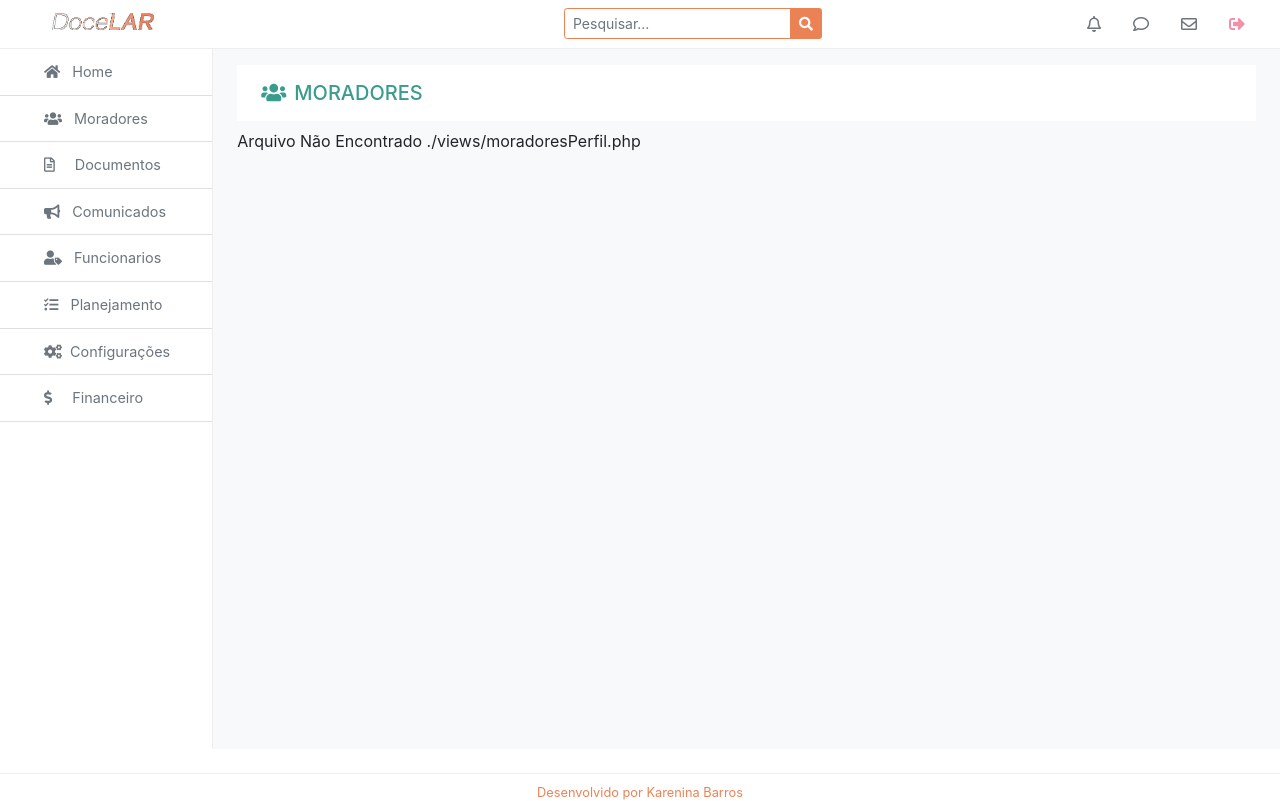
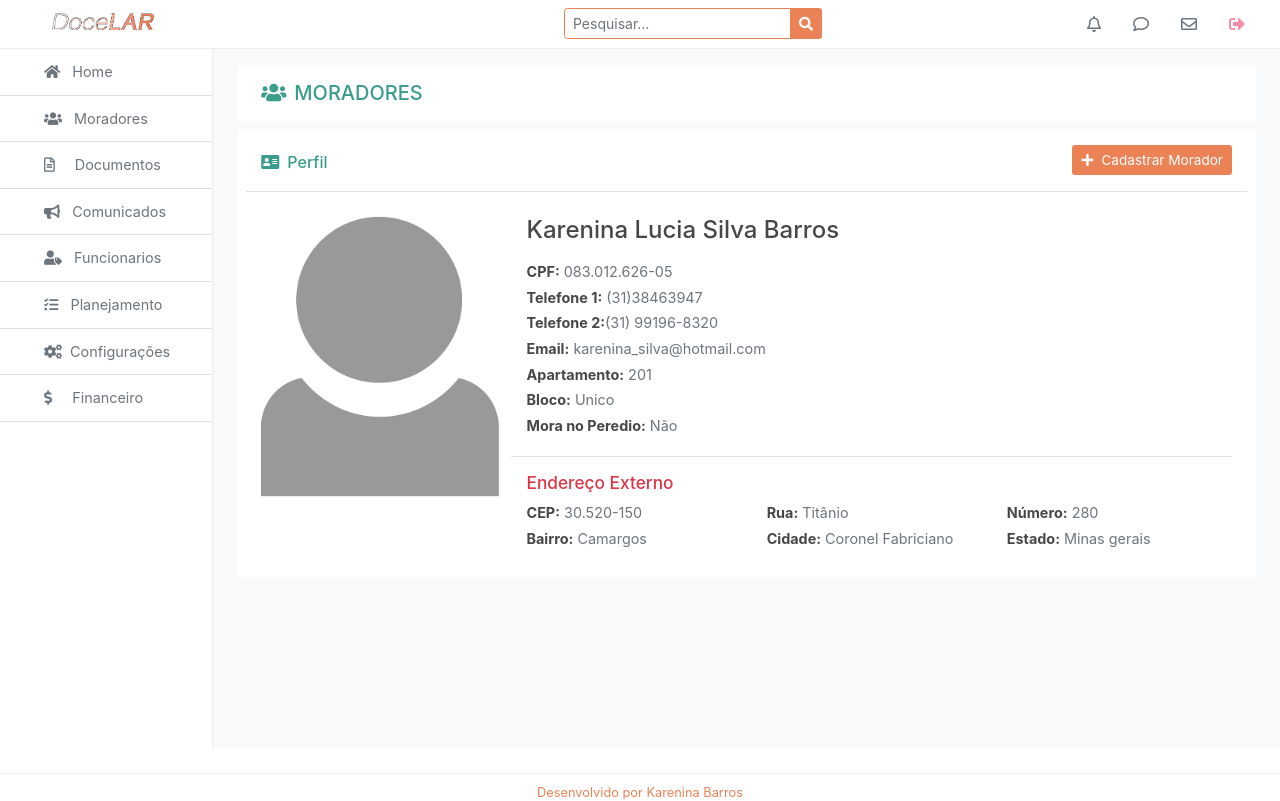
Before and after one commit to karenina-barros/projeto-condominio, a PHP site: page /Projetos/index.php?page=moradoresPerfil in a window 1280 px wide. Run offline with PHP 8.4, Linux system fonts and the light colour scheme.

Commit message:
Criação da view moradoresPerfil.php. Pequenas Alterações nas views moradores.php e moradoresCadastrar.php

```diff
--- a/views/moradoresCadastrar.php
+++ b/views/moradoresCadastrar.php
@@ -1,7 +1,7 @@
 <div class="container py-3 bg-white px-4">
     <div class="row  mb-1 border-bottom">
         <div class="col-sm">
-            <h6 class="card-title text-uppercase green"><i class="fas fa-user-check pr-2"></i>Cadastro</h6>
+            <h6 class="card-title green"><i class="fas fa-user-check pr-2"></i>Cadastro</h6>
         </div>
     </div>
     <div class="row font-9 py-3">
--- /dev/null
+++ b/views/moradoresPerfil.php
@@ -0,0 +1,48 @@
+<div class="container bg-white px-4">
+    <div class="row py-3 border-bottom">
+        <div class="col-sm">
+            <h6 class="card-title green mt-2 mb-0"><i class="fas fa-address-card pr-2 "></i>Perfil</h6>
+        </div>
+        <div class="col-sm text-right">
+            <a href="http://localhost/Projetos/projeto-condominio/index.php?page=moradoresCadastrar" class="btn bg-orange btn-sm font-8"><i class="fas fa-plus pr-2"></i>Cadastrar Morador</a>
+        </div>
+    </div>
+    <div class="row my-4 pb-4 ">
+        <div class="col-3">
+            <img class="p-0" src="./assets/img/perfil.png" alt="" width="240px">
+        </div>
+        <div class="col-9 font-9 ">
+            <div class="container">
+                <div class="row">
+                    <div class="col-12 border-bottom pb-3 mb-3">
+                        <p class="text-cinza mb-3 h4"><span class="mb-1"> Karenina Lucia Silva Barros</span></p>
+                        <p class="text-cinza mb-1"><b>CPF:</b><span class="text-muted mb-1"> 083.012.626-05</span></p>
+                        <p class="text-cinza mb-1"><b>Telefone 1:</b><span class="text-muted mb-1"> (31)38463947</span></p>
+                        <p class="text-cinza mb-1"><b>Telefone 2:</b><span class="text-muted mb-1">(31) 99196-8320</span></p>
+                        <p class="text-cinza mb-1"><b>Email:</b><span class="text-muted mb-1"> karenina_silva@hotmail.com</span></p>
+                        <p class="text-cinza mb-1"><b>Apartamento:</b><span class="text-muted mb-1"> 201</span></p>
+                        <p class="text-cinza mb-1"><b>Bloco:</b> <span class="text-muted mb-1"> Unico</span></p>
+                        <p class="text-cinza mb-1"><b>Mora no Peredio:</b><span class="text-muted mb-1"> Não</span></p>
+                    </div>
+                </div>
+                <div class="row">
+                    <div class="col-12">
+                        <h6 class="text-danger font-12">Endereço Externo</h6>
+                    </div>
+                    <div class="col-4">
+                        <p class="text-cinza mb-1"><b>CEP:</b><span class="text-muted mb-1"> 30.520-150</span></p>
+                        <p class="text-cinza mb-1"><b>Bairro:</b><span class="text-muted mb-1"> Camargos</span></p>
+                    </div>
+                    <div class="col-4">
+                        <p class="text-cinza mb-1"><b>Rua:</b><span class="text-muted mb-1"> Titânio</span></p>
+                        <p class="text-cinza mb-1"><b>Cidade:</b><span class="text-muted mb-1"> Coronel Fabriciano</span></p>
+                    </div>
+                    <div class="col-4">
+                        <p class="text-cinza mb-1"><b>Número:</b><span class="text-muted mb-1"> 280</span></p>
+                        <p class="text-cinza mb-1"><b>Estado:</b><span class="text-muted mb-1"> Minas gerais</span></p>
+                    </div>
+                </div>
+            </div>
+        </div>
+    </div>
+ </div>
```
Also changed, not shown: views/moradores.php (+82 -28 lines), assets/img/perfil.png (added).
